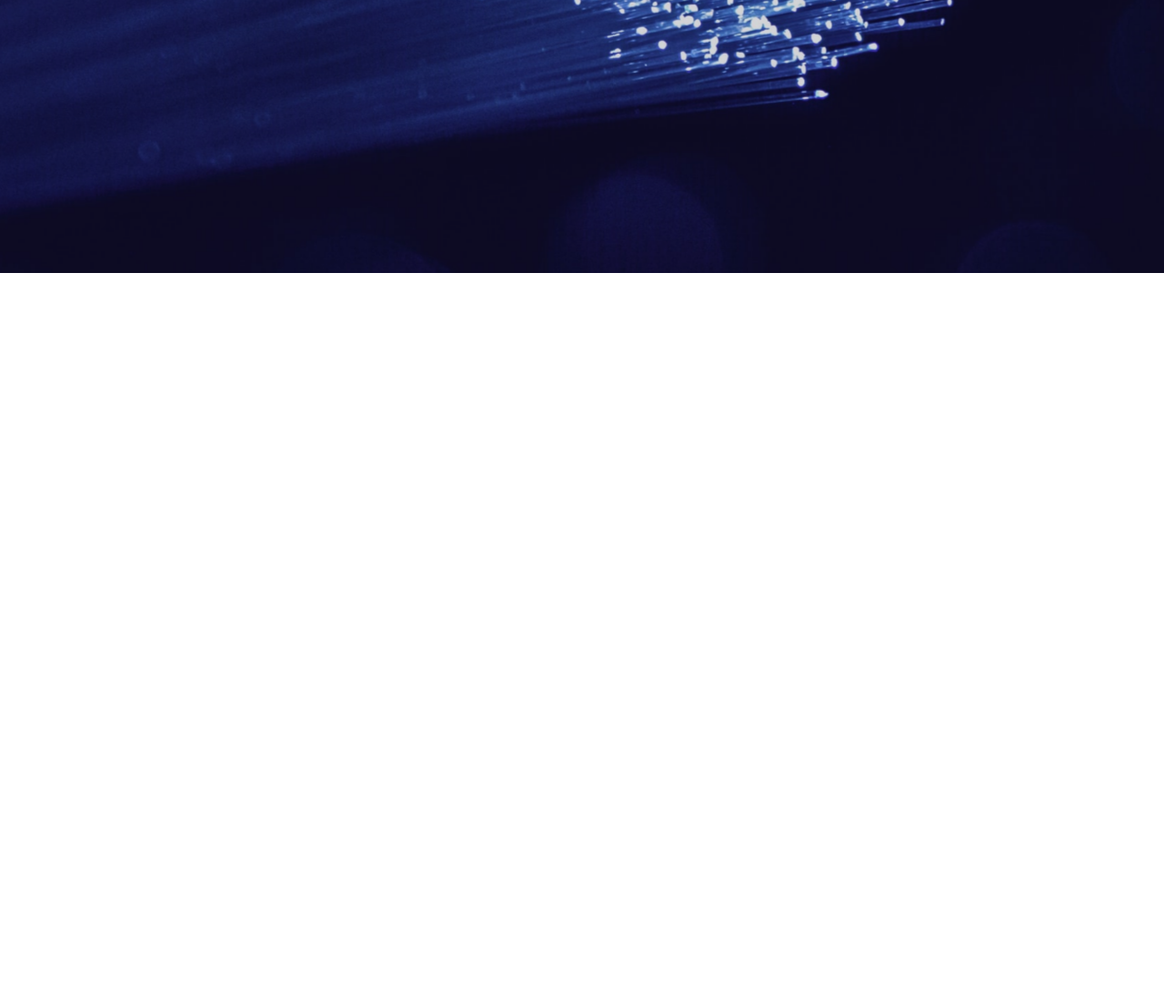
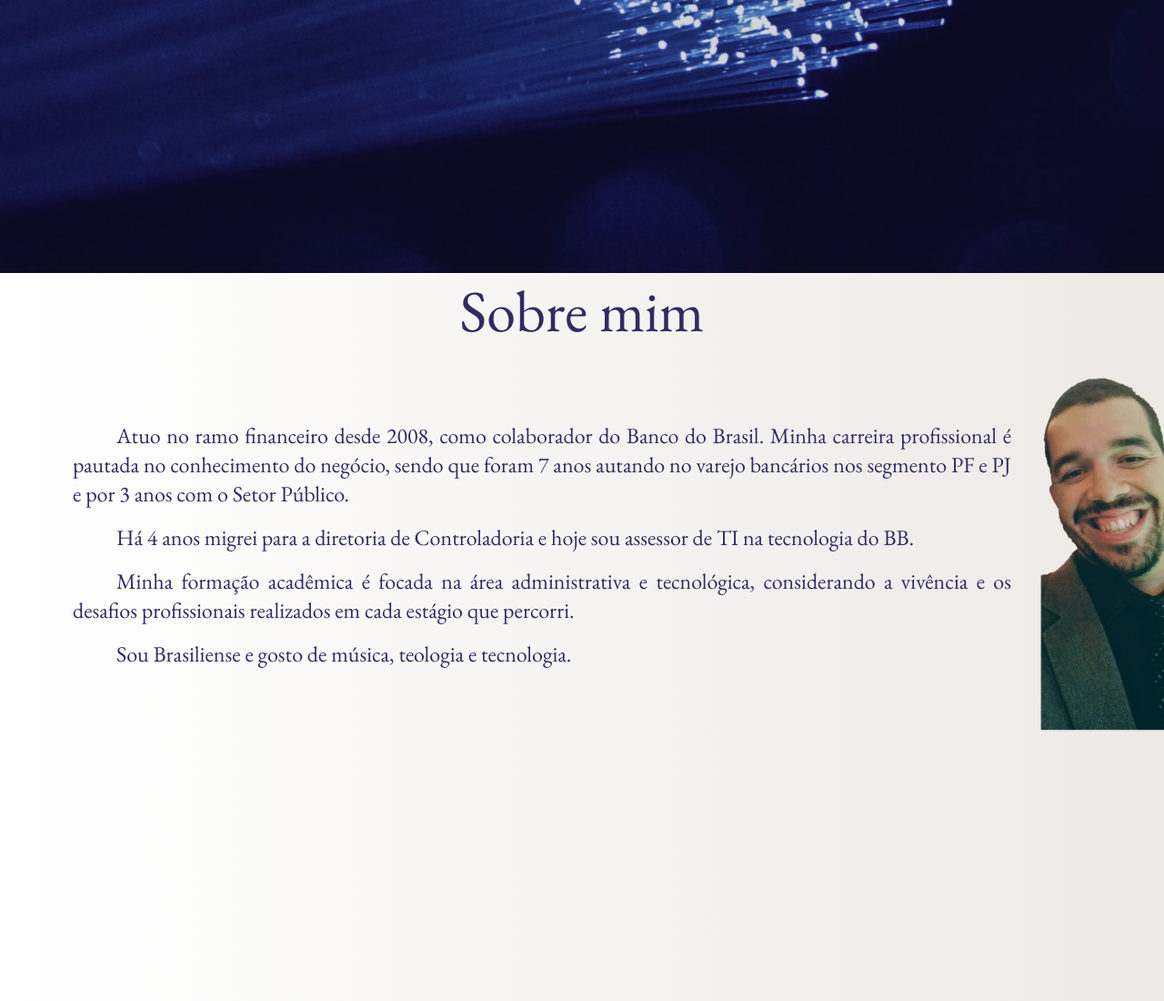
Before and after one commit to brunof7/siteCurriculo, a plain HTML site: page index.html in a window 1280 px wide. Shown: the part 500-1600 px from the top of the page at 91% size. Before the commit the page ends 800 px from the top, so only its background shows below. Drawn offline with nearby package versions, Linux system fonts and the light colour scheme; a web font is replaced by a local one.

Commit message:
:package: Sobre mim

```diff
--- a/index.html
+++ b/index.html
@@ -29,11 +29,11 @@
                     <button>Saiba Mais</button>
                 </div>
             </header>
-            <div class="sideBar">
+            <aside class="sideBar">
                 <nav>
                     <ul class="menu">
                         <li class="menuItem"><a href="#" class="menuLink">Home</a></li>
-                        <li class="menuItem"><a href="#" class="menuLink">Sobre mim</a></li>
+                        <li class="menuItem"><a href="#sobreMim" class="menuLink">Sobre mim</a></li>
                         <li class="menuItem"><a href="#" class="menuLink">Formação Acadêmica</a></li>
                         <li class="menuItem"><a href="#" class="menuLink">Conhecimento</a></li>
                         <li class="menuItem"><a href="#" class="menuLink">Projetos</a></li>
@@ -47,7 +47,21 @@
                     <a href=""><i class="fa-brands fa-linkedin-in"></i></a>
                     <a href=""><i class="fa-brands fa-github"></i></a>
                 </div>
-            </div>
+            </aside>
+            <section class="sessao-sobreMim" id="sobreMim">
+                <div class="img-sobreMim">
+                    <img src="imagens/foto_BrunoV2.png" alt="">
+                </div>
+                <div class="header-sobreMim">
+                    <h1>Sobre mim</h1>
+                </div>
+                <div class ="sobreMim-texto">
+                    <p id="p1">Atuo no ramo financeiro desde 2008, como colaborador do Banco do Brasil. Minha carreira profissional é pautada no conhecimento do negócio, sendo que foram 7 anos autando no varejo bancários nos segmento PF e PJ e por 3 anos com o Setor Público.</p>
+                    <p id="p2">Há 4 anos migrei para a diretoria de Controladoria e hoje sou assessor de TI na tecnologia do BB.</p>
+                    <p id="p3">Minha formação acadêmica é focada na área administrativa e tecnológica, considerando a vivência e os desafios profissionais realizados em cada estágio que percorri.</p>
+                    <p id="p4">Sou Brasiliense e gosto de música, teologia e tecnologia. </p>
+                </div>
+            </section>
         </div>
     </body>
     <script src="script.js"></script>
--- a/style.css
+++ b/style.css
@@ -8,6 +8,10 @@
     padding: 0;
     list-style: none;
     text-decoration: none;
+}
+
+html{
+    scroll-behavior:smooth;
 }
 
 :root{
@@ -29,6 +33,87 @@ header{
     overflow: hidden;
     background-color: rgba(0,0,80, 0.8);
 }
+
+
+/* sessão "Sobre Mim"*/
+
+.sessao-sobreMim {
+    width: 100%;
+    height:100vh;
+    background: #ECE9E6;  /* fallback for old browsers */
+    background: -webkit-linear-gradient(to right, #FFFFFF, #ECE9E6);  /* Chrome 10-25, Safari 5.1-6 */
+    background: linear-gradient(to right, #FFFFFF, #ECE9E6); /* W3C, IE 10+/ Edge, Firefox 16+, Chrome 26+, Opera 12+, Safari 7+ */
+}
+
+.img-sobreMim{
+    width: 100%;
+    height: 100%;
+    overflow: hidden;
+    position: absolute;
+
+  /*  background-color: grey;*/
+}
+
+ .img-sobreMim img{
+    max-width: 100rem;
+    max-height: 25rem;
+    object-fit: cover ;
+    opacity: 1;
+    padding-top: 7rem;
+    padding-left: 70rem;
+    vertical-align: top;
+   /* background-color: grey;*/
+}
+
+.header-sobreMim h1{
+
+    color:#302b63;
+    margin-bottom: 5rem;
+    font-family: var(--font-primary);
+    font-size: 4rem;
+    font-weight: 100;
+    justify-content: center;
+    align-items: center;
+    display: flex;
+
+}
+
+.sobreMim-texto p {
+
+    font-family: var(--font-primary);
+    font-size: 1.5rem;
+    text-indent: 2em;
+    margin-top: 1rem;
+    margin-left: 5rem;
+    width: 43em;
+    overflow: hidden;
+    line-height: 2rem;
+    white-space:pre-line;
+    z-index: 50;
+    /*background-color: grey;*/
+    text-align: justify;
+    justify-content: left;
+    /*word-wrap: break-word;*/
+    color: #302b63;
+    position: relative;
+    display: flex;
+    justify-items: center;
+    /*align-items: initial;*/
+
+}
+
+
+
+@keyframes movesobreMim{
+    0%{
+        transform: translateX(10rem) rotateX(-50deg);
+    }
+    100%{
+        transform: translateX(0);
+        opacity: 1;
+    }
+}
+
 
 @keyframes zoom{
     0%{
@@ -189,6 +274,7 @@ header{
     top: 0;
     right: -20rem;
     transition: all 1.2s;
+    z-index: 50;
 }
 
 .showMenu .sideBar{
```
Also changed, not shown: script.js (line endings or trailing spaces).
